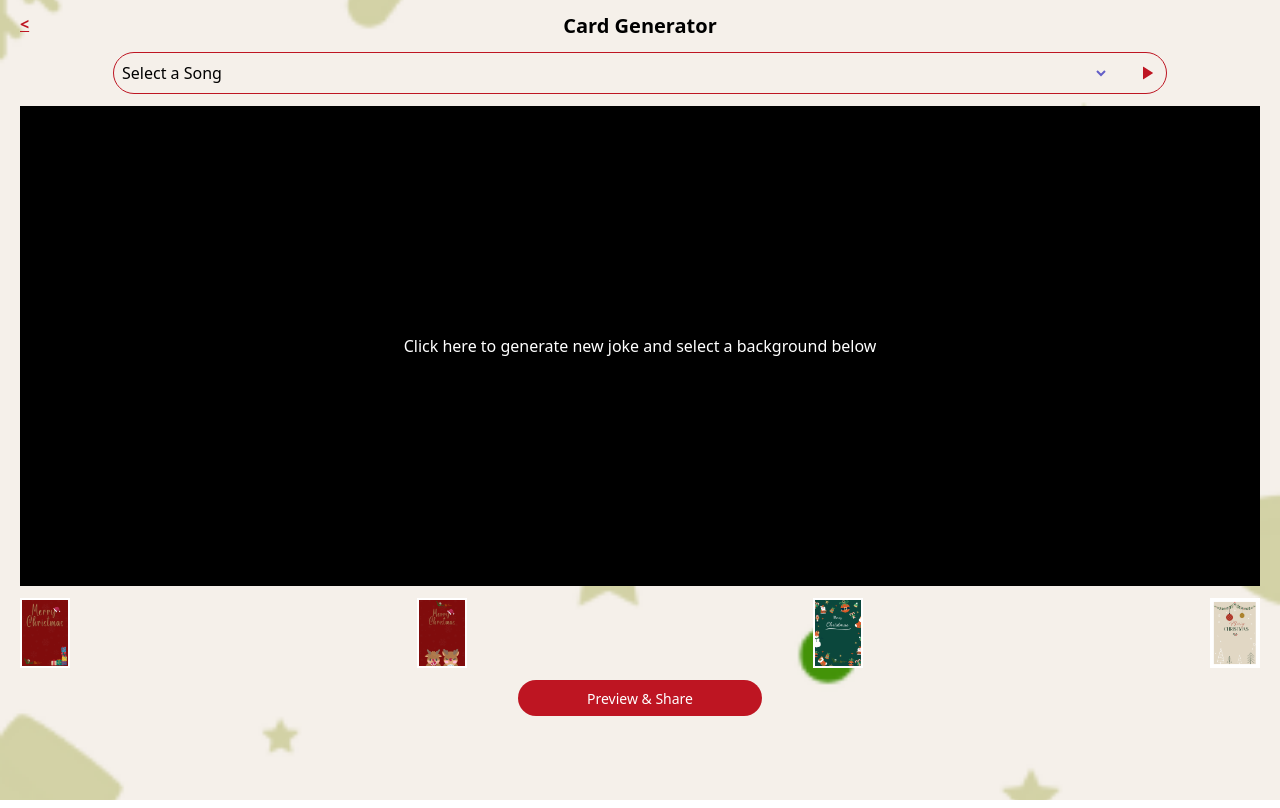
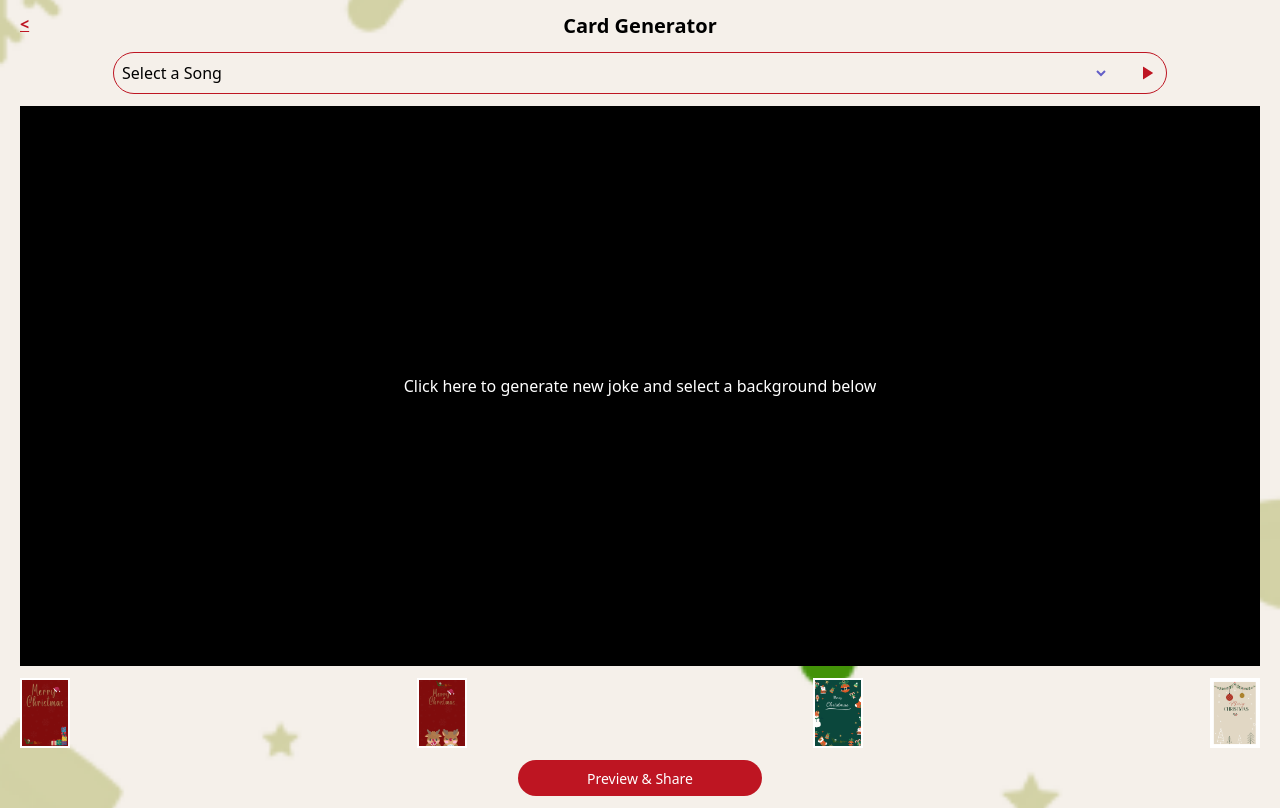
Before and after one commit to Ckola99/Xmas-cards, a React app in the folder Frontend/: page /home in a window 1280 px wide. Built offline with nearby package versions, Linux system fonts and the light colour scheme; the HTML template or start-up script is replaced by a standard one.

Commit message:
adttempted fix of backgrounds

```diff
--- a/Frontend/src/pages/HomePage.jsx
+++ b/Frontend/src/pages/HomePage.jsx
@@ -134,7 +134,7 @@ const HomePage = () => {
 			</div>
 
 			<div
-				className="min-w-[300px] mx-auto min-h-[480px] bg-black mt-3 relative flex flex-col items-center justify-center"
+				className="min-w-[300px] mx-auto min-h-[560px] bg-black mt-3 relative flex flex-col items-center justify-center"
 				style={{
 					background: selectedBackground
 						? selectedBackground.includes(
--- a/Frontend/tailwind.config.js
+++ b/Frontend/tailwind.config.js
@@ -3,6 +3,10 @@ export default {
   content: [
     "./index.html",
     "./src/**/*.{js,ts,jsx,tsx}",
+  ],
+  safelist: [
+    'bg-homepage',
+    'bg-welcomepage'
   ],
   theme: {
     extend: {
```
